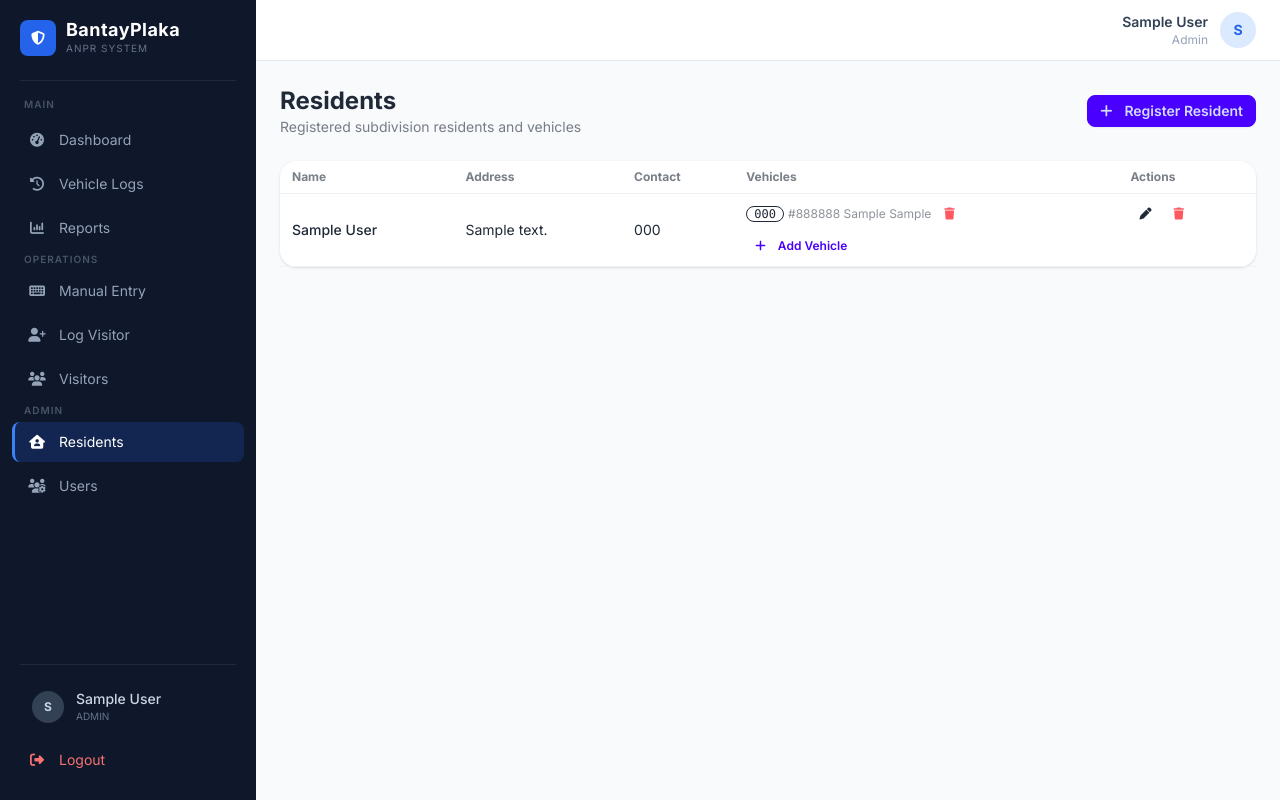
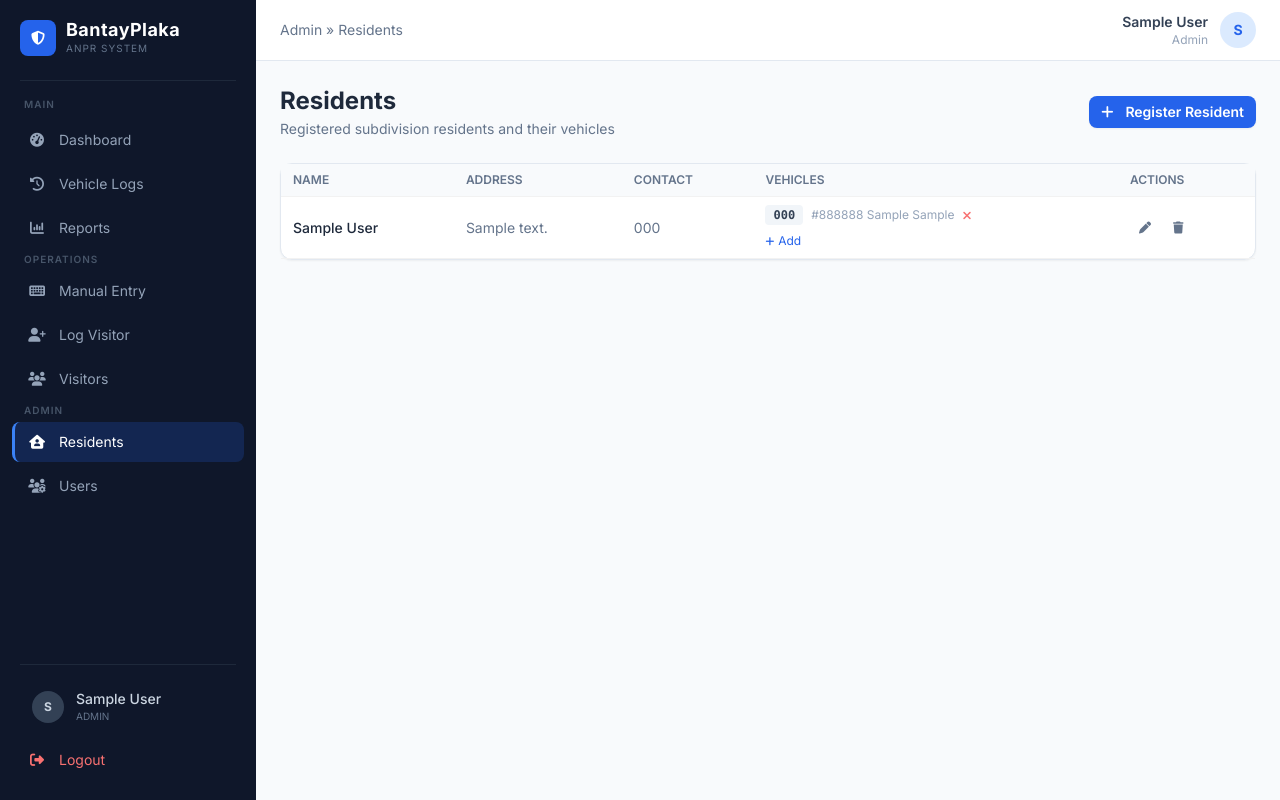
Before and after one commit to LeeDev428/bantay-plaka, a Django app: page /residents/ in a window 1280 px wide. Run offline with Django 5.2, Linux system fonts and the light colour scheme; a user stored in the database is signed in; tables that the repository leaves empty hold one stand-in row (values such as "Sample post"); some libraries are stand-ins or nearby versions.

Commit message:
Update resident_list.html

```diff
--- a/templates/residents/resident_list.html
+++ b/templates/residents/resident_list.html
@@ -1,74 +1,79 @@
 {% extends 'base.html' %}
 {% block title %}Residents{% endblock %}
+{% block breadcrumb %}Admin &raquo; Residents{% endblock %}
 
 {% block content %}
-<div class="flex items-center justify-between mb-6">
+<div class="flex flex-col sm:flex-row sm:items-center sm:justify-between mb-6 gap-3">
   <div>
-    <h1 class="text-2xl font-bold">Residents</h1>
-    <p class="text-base-content/60 text-sm">Registered subdivision residents and vehicles</p>
+    <h1 class="text-2xl font-bold text-slate-800">Residents</h1>
+    <p class="text-slate-500 text-sm mt-0.5">Registered subdivision residents and their vehicles</p>
   </div>
   {% if user.is_admin %}
-  <a href="{% url 'resident_create' %}" class="btn btn-primary btn-sm">
+  <a href="{% url 'resident_create' %}" class="btn btn-sm bg-blue-600 hover:bg-blue-700 border-0 text-white">
     <i class="fa fa-plus mr-1"></i> Register Resident
   </a>
   {% endif %}
 </div>
 
-<div class="card bg-base-100 shadow">
+<div class="page-card">
   <div class="overflow-x-auto">
     <table class="table table-sm">
       <thead>
-        <tr>
-          <th>Name</th>
-          <th>Address</th>
-          <th>Contact</th>
-          <th>Vehicles</th>
-          {% if user.is_admin %}<th>Actions</th>{% endif %}
+        <tr class="bg-slate-50 text-xs uppercase text-slate-500">
+          <th class="font-semibold">Name</th>
+          <th class="font-semibold">Address</th>
+          <th class="font-semibold">Contact</th>
+          <th class="font-semibold">Vehicles</th>
+          {% if user.is_admin %}<th class="font-semibold">Actions</th>{% endif %}
         </tr>
       </thead>
       <tbody>
         {% for resident in residents %}
-        <tr>
-          <td class="font-medium">{{ resident.full_name }}</td>
-          <td class="text-sm">{{ resident.address }}</td>
-          <td class="text-sm">{{ resident.contact_number|default:'—' }}</td>
+        <tr class="hover:bg-slate-50 transition-colors">
+          <td class="font-medium text-slate-800">{{ resident.full_name }}</td>
+          <td class="text-sm text-slate-500">{{ resident.address }}</td>
+          <td class="text-sm text-slate-500">{{ resident.contact_number|default:'—' }}</td>
           <td>
             {% for v in resident.vehicles.all %}
-              <div class="flex items-center gap-1 mb-1">
-                <span class="badge badge-outline badge-sm font-mono">{{ v.plate_number }}</span>
-                <span class="text-xs text-base-content/50">{{ v.color }} {{ v.make }} {{ v.model }}</span>
+              <div class="flex items-center gap-2 mb-1">
+                <span class="font-mono text-xs font-semibold px-2 py-0.5 bg-slate-100 rounded text-slate-700">{{ v.plate_number }}</span>
+                <span class="text-xs text-slate-400">{{ v.color }} {{ v.make }} {{ v.model }}</span>
                 {% if user.is_admin %}
                 <form method="post" action="{% url 'vehicle_delete' v.pk %}" class="inline">
                   {% csrf_token %}
-                  <button type="submit" class="btn btn-ghost btn-xs text-error" onclick="return confirm('Remove vehicle?')">
-                    <i class="fa fa-trash"></i>
+                  <button type="submit" class="text-red-400 hover:text-red-600 transition-colors" onclick="return confirm('Remove vehicle?')">
+                    <i class="fa fa-xmark text-xs"></i>
                   </button>
                 </form>
                 {% endif %}
               </div>
             {% empty %}
-              <span class="text-xs text-base-content/40">No vehicles</span>
+              <span class="text-xs text-slate-400 italic">No vehicles</span>
             {% endfor %}
             {% if user.is_admin %}
-            <a href="{% url 'vehicle_create' resident.pk %}" class="btn btn-ghost btn-xs text-primary mt-1">
-              <i class="fa fa-plus mr-1"></i>Add Vehicle
+            <a href="{% url 'vehicle_create' resident.pk %}" class="inline-flex items-center gap-1 text-xs text-blue-600 hover:text-blue-700 mt-1">
+              <i class="fa fa-plus text-[10px]"></i> Add
             </a>
             {% endif %}
           </td>
           {% if user.is_admin %}
-          <td class="flex gap-1">
-            <a href="{% url 'resident_edit' resident.pk %}" class="btn btn-ghost btn-xs"><i class="fa fa-pen"></i></a>
-            <form method="post" action="{% url 'resident_delete' resident.pk %}" class="inline">
-              {% csrf_token %}
-              <button type="submit" class="btn btn-ghost btn-xs text-error" onclick="return confirm('Remove resident?')">
-                <i class="fa fa-trash"></i>
-              </button>
-            </form>
+          <td>
+            <div class="flex items-center gap-1">
+              <a href="{% url 'resident_edit' resident.pk %}" class="btn btn-ghost btn-xs text-slate-500 hover:text-blue-600" title="Edit">
+                <i class="fa fa-pen text-xs"></i>
+              </a>
+              <form method="post" action="{% url 'resident_delete' resident.pk %}" class="inline">
+                {% csrf_token %}
+                <button type="submit" class="btn btn-ghost btn-xs text-slate-500 hover:text-red-600" onclick="return confirm('Remove resident?')" title="Delete">
+                  <i class="fa fa-trash text-xs"></i>
+                </button>
+              </form>
+            </div>
           </td>
           {% endif %}
         </tr>
         {% empty %}
-        <tr><td colspan="5" class="text-center text-base-content/40 py-8">No residents registered yet.</td></tr>
+        <tr><td colspan="5" class="text-center text-slate-400 py-12">No residents registered yet.</td></tr>
         {% endfor %}
       </tbody>
     </table>
```
